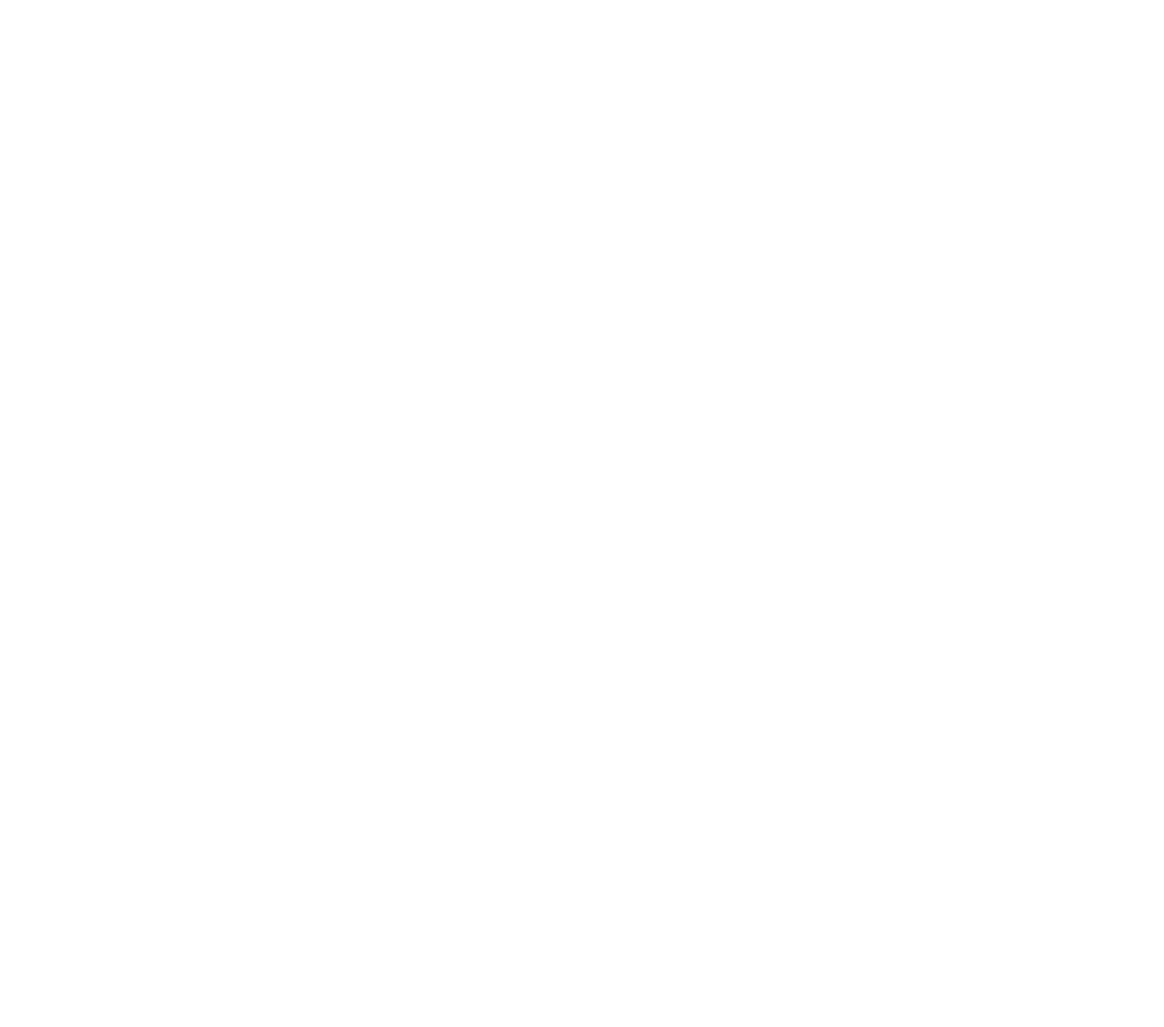
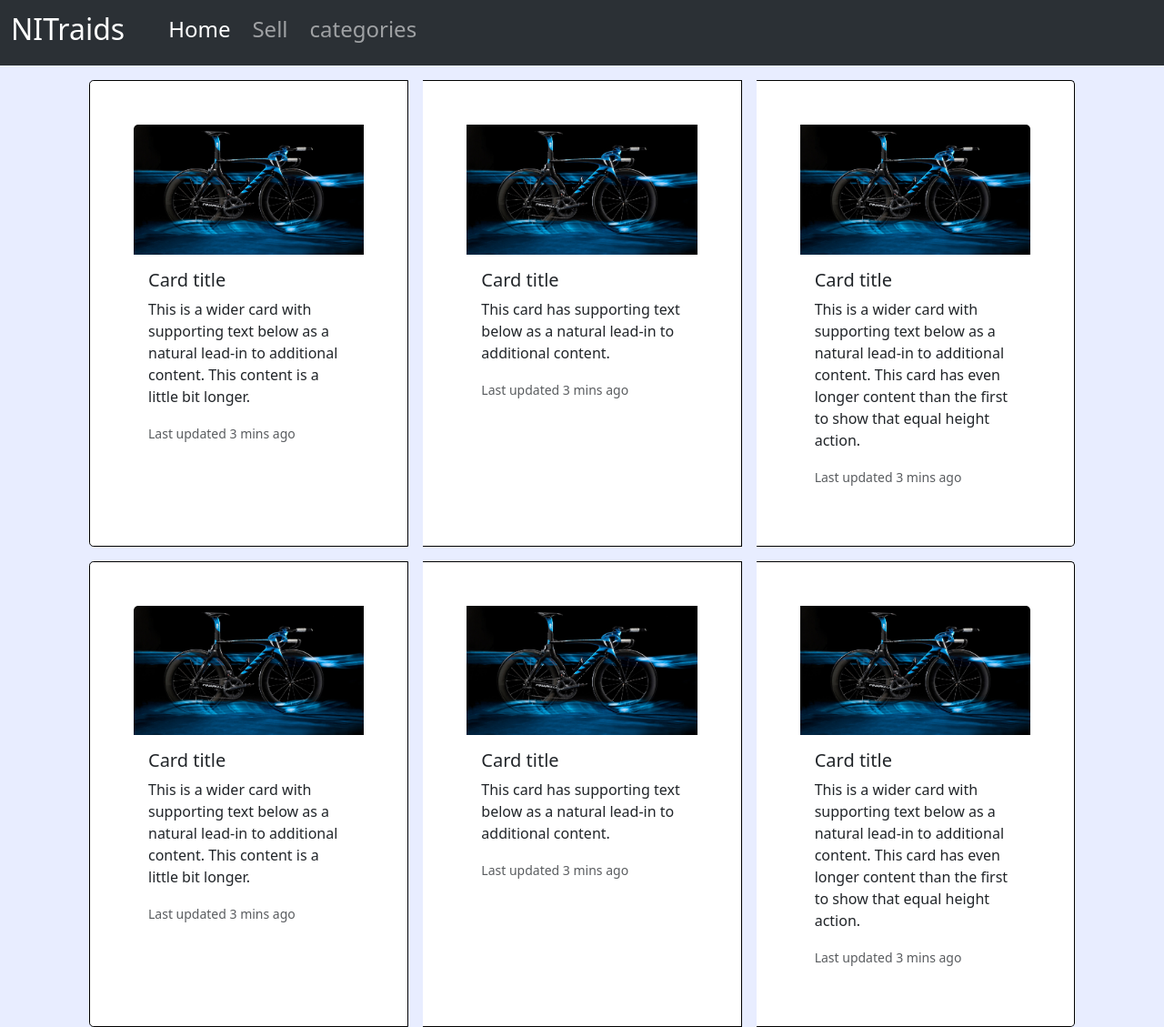
Before and after one commit to binshadhbu/code-init-, a plain HTML site: page catogory/catogory.html in a window 1280 px wide. Shown: the whole page at 91% size. Before the commit the page ends 800 px from the top, so only its background shows below. Drawn offline with nearby package versions, Linux system fonts and the light colour scheme.

Commit message:
new brach
catogory

```diff
--- a/catogory/catogory.css
+++ b/catogory/catogory.css
@@ -0,0 +1,29 @@
+@import url('https://fonts.googleapis.com/css2?family=Roboto+Mono:ital,wght@0,100;0,500;1,400;1,600;1,700&display=swap');
+@import url('https://fonts.googleapis.com/css2?family=Roboto+Mono:ital,wght@0,100;0,500;1,400;1,600;1,700&display=swap');
+.card{
+    border-radius: 5%;
+    padding: 3rem;
+    margin: 1rem;
+    border-style: solid;
+    border-width: 4px,4px,4px,4px;
+    border-color:black;
+    border-radius:0.3rem;
+
+}
+body{
+    background-color: #E8EDFF;
+
+}
+.border:hover{
+    box-shadow: 0px 0px 0px grey;
+    -webkit-transition:  box-shadow .5s ease-out;
+       box-shadow: .8px .9px 3px grey;
+
+}
+.card:hover{
+    box-shadow: 3px 10px 20px grey;
+    -webkit-transition:  box-shadow .5s ease-in;
+}
+.col{
+    border-radius: 5%;
+}
--- a/catogory/catogory.html
+++ b/catogory/catogory.html
@@ -4,9 +4,105 @@
     <meta charset="UTF-8">
     <meta http-equiv="X-UA-Compatible" content="IE=edge">
     <meta name="viewport" content="width=device-width, initial-scale=1.0">
-    <title>Document</title>
+    <link rel="preconnect" href="https://fonts.gstatic.com">
+    <link href="https://fonts.googleapis.com/css2?family=Open+Sans&display=swap" rel="stylesheet">
+    <link href="https://cdn.jsdelivr.net/npm/bootstrap@5.3.0-alpha1/dist/css/bootstrap.min.css" rel="stylesheet" integrity="sha384-GLhlTQ8iRABdZLl6O3oVMWSktQOp6b7In1Zl3/Jr59b6EGGoI1aFkw7cmDA6j6gD" crossorigin="anonymous">
+    <link rel="stylesheet" href="./catogory.css">
+    <script src="https://cdn.jsdelivr.net/npm/bootstrap@5.3.0-alpha1/dist/js/bootstrap.bundle.min.js" integrity="sha384-w76AqPfDkMBDXo30jS1Sgez6pr3x5MlQ1ZAGC+nuZB+EYdgRZgiwxhTBTkF7CXvN" crossorigin="anonymous"></script>
+    <script src="./catogory.js" defer></script>
+    <title>Buy</title>
 </head>
 <body>
+    <div class="home">
+
+        <div class="navigation_top">
+            <nav class="navbar navbarh navbar-expand-lg bg-body-tertiary bg-primary" data-bs-theme="dark">
+                <div class="container-fluid">
+                  <button class="navbar-toggler" type="button" data-bs-toggle="collapse" data-bs-target="#navbarTogglerDemo01" aria-controls="navbarTogglerDemo01" aria-expanded="false" aria-label="Toggle navigation">
+                    <span class="navbar-toggler-icon"></span>
+                  </button>
+                  <div class="collapse navbar-collapse" id="navbarTogglerDemo01">
+                    <a class="navbar-brand" href="#"><h2>NITraids</h2></a>
+                    <ul class="navbar-nav me-auto mb-2 mb-lg-0">
+                      <li class="nav-item">
+                        <a class="nav-link active" aria-current="page" href="#" style="padding-left: 2rem;"><h4>Home</h4></a>
+                      </li>
+                      <li class="nav-item">
+                        <a class="nav-link" href="#"style="padding-left: 1rem;"><h4>Sell</h4></a>
+                      </li>
+                      <li class="nav-item">
+                        <a class="nav-link" href="#"style="padding-left: 1rem;"><h4>categories</h4></a>
+                      </li>
+
+                    </ul>
+
+                  </div>
+                </div>
+              </nav>
+
+        </div>
+
+        <div class="container">
+            <div class="card-group">
+                <div class="card">
+                  <img src="./images/cycles.jpg" class="card-img-top" alt="...">
+                  <div class="card-body">
+                    <h5 class="card-title">Card title</h5>
+                    <p class="card-text">This is a wider card with supporting text below as a natural lead-in to additional content. This content is a little bit longer.</p>
+                    <p class="card-text"><small class="text-muted">Last updated 3 mins ago</small></p>
+                  </div>
+                </div>
+                <div class="card">
+                  <img src="./images/cycles.jpg" class="card-img-top" alt="...">
+                  <div class="card-body">
+                    <h5 class="card-title">Card title</h5>
+                    <p class="card-text">This card has supporting text below as a natural lead-in to additional content.</p>
+                    <p class="card-text"><small class="text-muted">Last updated 3 mins ago</small></p>
+                  </div>
+                </div>
+                <div class="card">
+                  <img src="./images/cycles.jpg" class="card-img-top" alt="...">
+                  <div class="card-body">
+                    <h5 class="card-title">Card title</h5>
+                    <p class="card-text">This is a wider card with supporting text below as a natural lead-in to additional content. This card has even longer content than the first to show that equal height action.</p>
+                    <p class="card-text"><small class="text-muted">Last updated 3 mins ago</small></p>
+                  </div>
+                </div>
+
+              </div>
+
+        </div>
+        <div class="container">
+            <div class="card-group">
+                <div class="card">
+                  <img src="./images/cycles.jpg" class="card-img-top" alt="...">
+                  <div class="card-body">
+                    <h5 class="card-title">Card title</h5>
+                    <p class="card-text">This is a wider card with supporting text below as a natural lead-in to additional content. This content is a little bit longer.</p>
+                    <p class="card-text"><small class="text-muted">Last updated 3 mins ago</small></p>
+                  </div>
+                </div>
+                <div class="card">
+                  <img src="./images/cycles.jpg" class="card-img-top" alt="...">
+                  <div class="card-body">
+                    <h5 class="card-title">Card title</h5>
+                    <p class="card-text">This card has supporting text below as a natural lead-in to additional content.</p>
+                    <p class="card-text"><small class="text-muted">Last updated 3 mins ago</small></p>
+                  </div>
+                </div>
+                <div class="card">
+                  <img src="./images/cycles.jpg" class="card-img-top" alt="...">
+                  <div class="card-body">
+                    <h5 class="card-title">Card title</h5>
+                    <p class="card-text">This is a wider card with supporting text below as a natural lead-in to additional content. This card has even longer content than the first to show that equal height action.</p>
+                    <p class="card-text"><small class="text-muted">Last updated 3 mins ago</small></p>
+                  </div>
+                </div>
+
+              </div>
+
+        </div>
+    </div>
 
 </body>
 </html>
```
Also changed, not shown: index.html (+4 -4 lines), sell/form.html (+1 -0 lines), catogory/images/cycles.jpg (added), images/gadgets.jpg (added).
